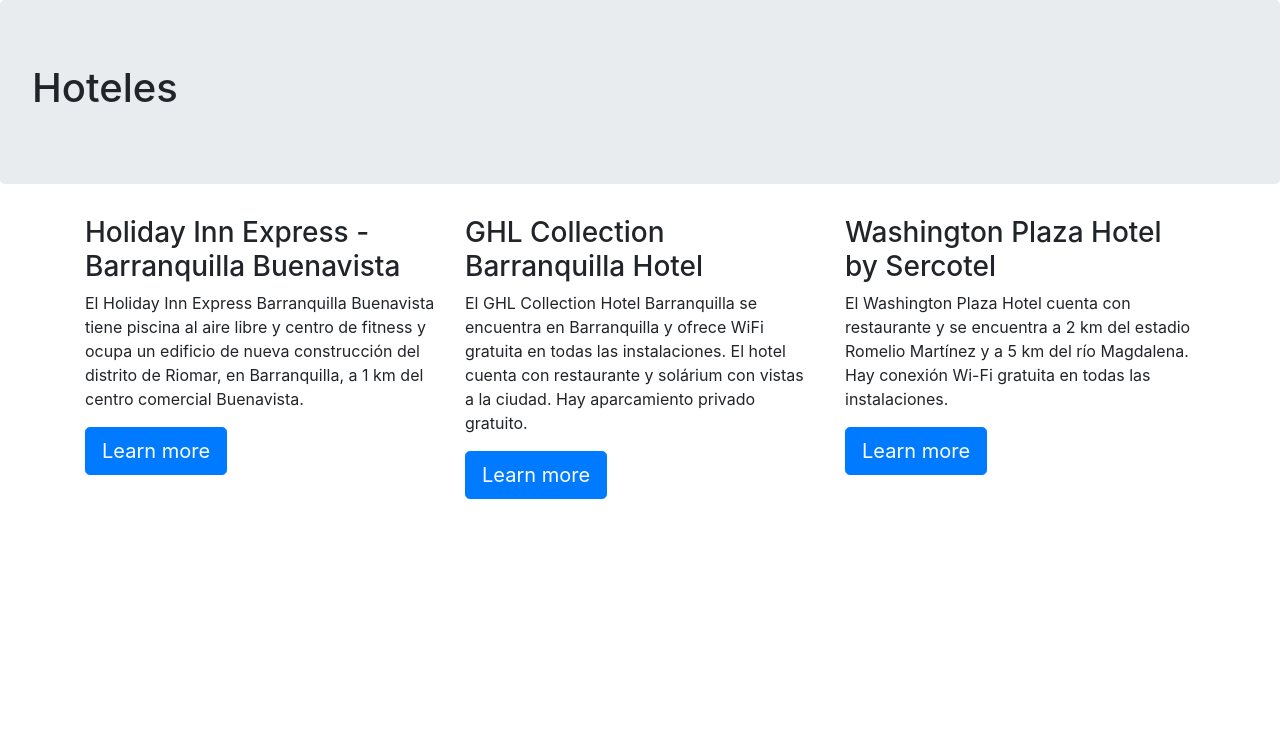
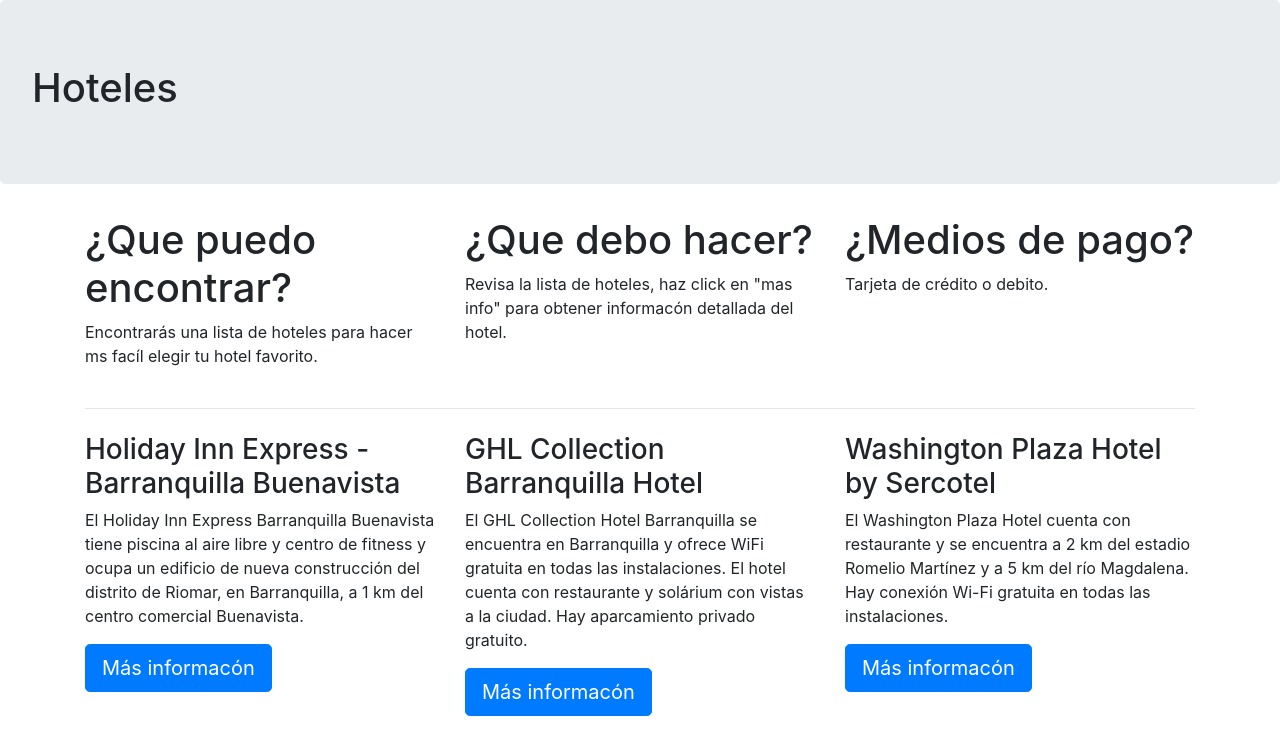
Before and after one commit to ymcastellar/gui-hoteles, a website: page index.html in a window 1280 px wide. Drawn offline with nearby package versions, Linux system fonts and the light colour scheme.

Commit message:
se gregaron nuevos textos a la pagina

```diff
--- a/index.html
+++ b/index.html
@@ -17,19 +17,36 @@
     <div class="container">
         <div class="row">
             <div class="col-sm">
+                <h1>¿Que puedo encontrar?</h1>
+                <p>Encontrarás una lista de hoteles para hacer ms facíl elegir tu hotel favorito.</p>
+            </div>
+            <div class="col-sm">
+                <h1>¿Que debo hacer?</h1>
+                <p>Revisa la lista de hoteles, haz click en "mas info" para obtener informacón detallada del hotel.</p>
+            </div>
+            <div class="col-sm">
+                <h1>¿Medios de pago?</h1>
+                <p>Tarjeta de crédito o debito.</p>
+            </div>
+        </div>
+
+        <hr class="my-4">
+
+        <div class="row">
+            <div class="col-sm">
                 <h3>Holiday Inn Express - Barranquilla Buenavista</h3>
                 <p>El Holiday Inn Express Barranquilla Buenavista tiene piscina al aire libre y centro de fitness y ocupa un edificio de nueva construcción del distrito de Riomar, en Barranquilla, a 1 km del centro comercial Buenavista.</p>
-                <a class="btn btn-primary btn-lg" href="#" role="button">Learn more</a>
+                <a class="btn btn-primary btn-lg" href="#" role="button">Más informacón</a>
             </div>
             <div class="col-sm">
                 <h3>GHL Collection Barranquilla Hotel</h3>
                 <p>El GHL Collection Hotel Barranquilla se encuentra en Barranquilla y ofrece WiFi gratuita en todas las instalaciones. El hotel cuenta con restaurante y solárium con vistas a la ciudad. Hay aparcamiento privado gratuito.</p>
-                <a class="btn btn-primary btn-lg" href="#" role="button">Learn more</a>
+                <a class="btn btn-primary btn-lg" href="#" role="button">Más informacón</a>
             </div>
             <div class="col-sm">
                 <h3>Washington Plaza Hotel by Sercotel</h3>
                 <p>El Washington Plaza Hotel cuenta con restaurante y se encuentra a 2 km del estadio Romelio Martínez y a 5 km del río Magdalena. Hay conexión Wi-Fi gratuita en todas las instalaciones.</p>
-                <a class="btn btn-primary btn-lg" href="#" role="button">Learn more</a>
+                <a class="btn btn-primary btn-lg" href="#" role="button">Más informacón</a>
             </div>
         </div>
 
```
